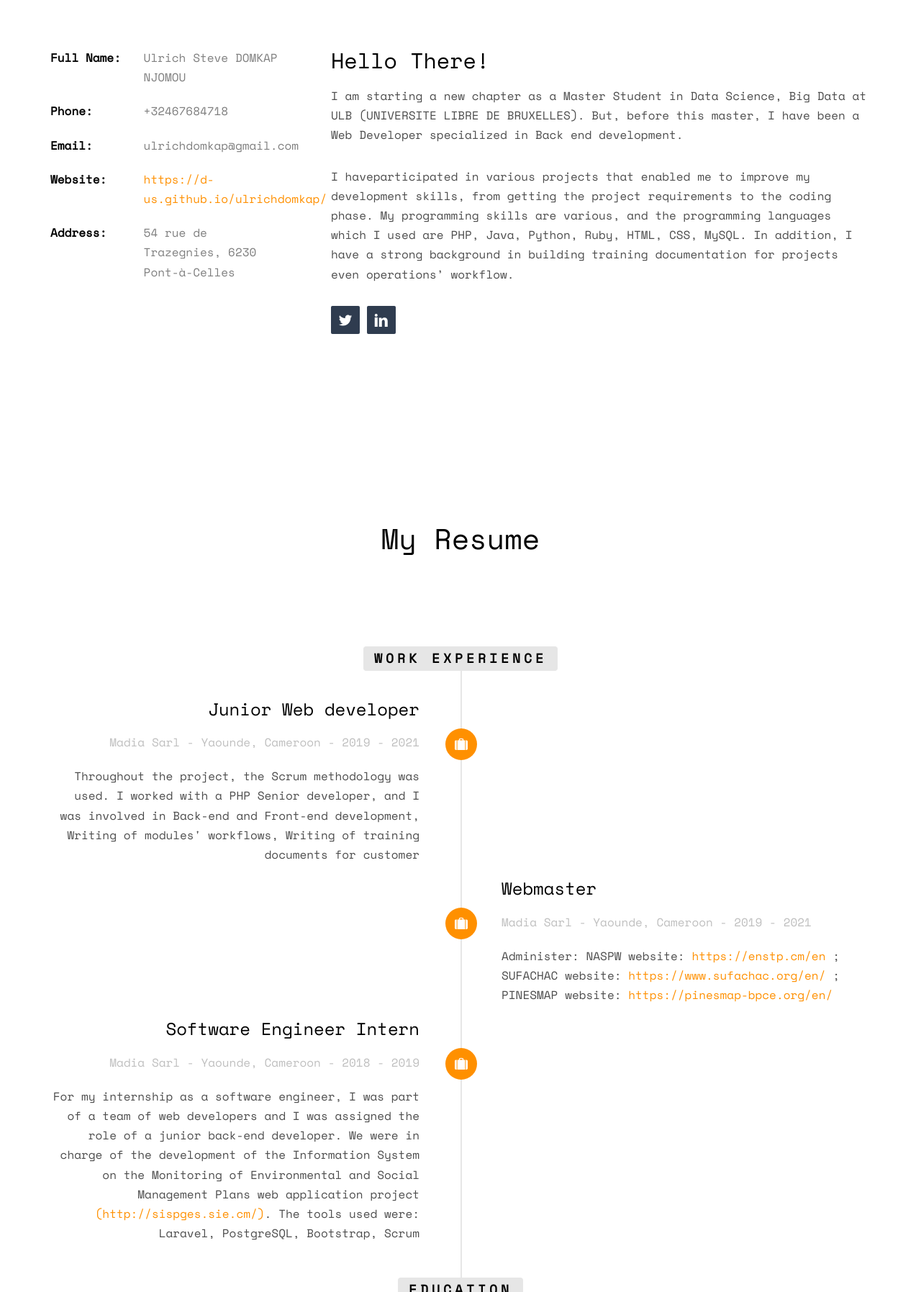
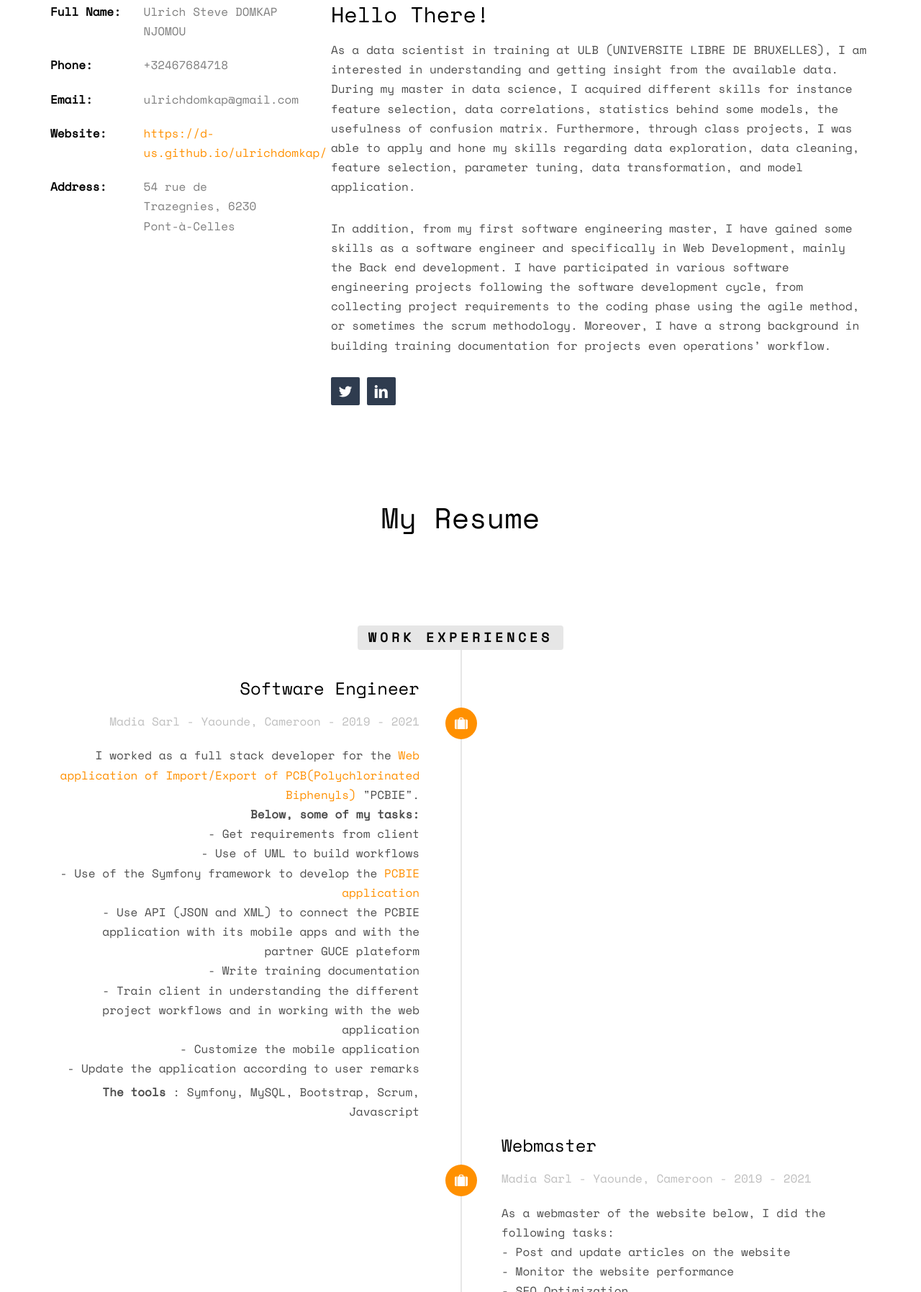
Before and after one commit to D-US/ulrichdomkap, a plain HTML site: page index.html in a window 1280 px wide. Shown: the part 1005-2800 px from the top of the page at 72% size. Drawn offline with nearby package versions, Linux system fonts and the light colour scheme; some packages are replaced by stand-ins of ours; no server answers; files whose address does not match are found by name.

Commit message:
update the CV

```diff
--- a/css/style.css
+++ b/css/style.css
@@ -286,7 +286,7 @@ h1, h2, h3, h4, h5, h6, figure {
 #fh5co-blog,
 #fh5co-pricing,
 #fh5co-contact {
-  padding: 7em 0;
+  padding: 3em 0;/**/
   clear: both;
 }
 @media screen and (max-width: 768px) {
--- a/index.html
+++ b/index.html
@@ -9,19 +9,7 @@
 		<meta name="keywords" content="software engineer, data science, ulrich" />
 		<meta name="author" content="ulrich" />
 
-		<!--
-		//////////////////////////////////////////////////////
 
-		FREE HTML5 TEMPLATE
-		DESIGNED & DEVELOPED by FreeHTML5.co
-
-		Website: 		http://freehtml5.co/
-		Email: 			info@freehtml5.co
-		Twitter: 		http://twitter.com/fh5co
-		Facebook: 		https://www.facebook.com/fh5co
-
-		//////////////////////////////////////////////////////
-		-->
 
 		<!-- Facebook and Twitter integration -->
 		<meta property="og:title" content=""/>
@@ -112,10 +100,14 @@
 				</div>
 				<div class="col-md-8">
 					<h2>Hello There!</h2>
-					<p>I am starting a new chapter as a Master Student in Data Science, Big Data at ULB (UNIVERSITE LIBRE DE BRUXELLES). But, before this master, I have been a Web Developer specialized in Back end development.
+					<p>
+					As a data scientist in training at ULB (UNIVERSITE LIBRE DE BRUXELLES), I am interested in understanding and getting insight from the available data. During my master in data science, I acquired different skills for instance feature selection, data correlations, statistics behind some models, the usefulness of confusion matrix. Furthermore, through class projects, I was able to apply and hone my skills regarding data exploration, data cleaning, feature selection, parameter tuning, data transformation, and model application.
 					</p>
-					<p>I haveparticipated in various projects that enabled me to improve my development skills, from getting the project requirements to the coding phase. My programming skills are various, and the programming languages which I used are PHP, Java, Python, Ruby, HTML, CSS, MySQL. In addition, I have a strong background in building training documentation for projects even operations’ workflow.
+					<p>
+					In addition, from my first software engineering master, I have gained some skills as a software engineer and specifically in Web Development, mainly the Back end development. I have participated in various software engineering projects following the software development cycle, from collecting project requirements to the coding phase using the agile method, or sometimes the scrum methodology. Moreover, I have a strong background in building training documentation for projects even operations’ workflow.
+
 					</p>
+
 					<p>
 						<ul class="fh5co-social-icons">
 							<li><a href="https://twitter.com/Ulrich_DS"><i class="icon-twitter2"></i></a></li>
@@ -144,17 +136,30 @@
 				<div class="col-md-12 col-md-offset-0">
 					<ul class="timeline">
 						<li class="timeline-heading text-center animate-box">
-							<div><h3>Work Experience</h3></div>
+							<div><h3>Work Experiences</h3></div>
 						</li>
 						<li class="animate-box timeline-unverted">
 							<div class="timeline-badge"><i class="icon-suitcase"></i></div>
 							<div class="timeline-panel">
 								<div class="timeline-heading">
-									<h3 class="timeline-title">Junior Web developer</h3>
+									<h3 class="timeline-title"> Software Engineer</h3>
 									<span class="company">Madia Sarl - Yaounde, Cameroon - 2019 - 2021</span>
 								</div>
 								<div class="timeline-body">
-									<p>Throughout the project, the Scrum methodology was used. I worked with a PHP Senior developer, and I was involved in Back-end and Front-end development, Writing of modules' workflows, Writing of training documents for customer</p>
+									<p> I worked as a full stack developer for the <a href="https://pcbieis.sie.cm/"> Web application of Import/Export of PCB(Polychlorinated Biphenyls)</a> "PCBIE". <br>
+
+									<b> Below, some of my tasks:</b><br>
+									- Get requirements from client<br>
+									- Use of UML to build workflows<br>
+									- Use of the Symfony framework to develop the <a href="https://pcbieis.sie.cm/">PCBIE application</a><br>
+									- Use API (JSON and XML) to connect the PCBIE application with its mobile apps and with the partner GUCE plateform<br>
+									- Write training documentation <br>
+									- Train client in understanding the different project workflows and in working with the web application<br>
+									- Customize the mobile application<br>
+									- Update the application according to user remarks<br>
+
+									</p>
+									<p> <b>The tools </b>: Symfony, MySQL, Bootstrap, Scrum, Javascript</p>
 								</div>
 							</div>
 						</li>
@@ -166,10 +171,20 @@
 									<span class="company">Madia Sarl - Yaounde, Cameroon - 2019 - 2021</span>
 								</div>
 								<div class="timeline-body">
-									<p>Administer: NASPW website: <a href='https://enstp.cm/en'> https://enstp.cm/en  </a>; SUFACHAC website: <a href='https://www.sufachac.org/en/ '>  https://www.sufachac.org/en/ </a>;
+									<p>
+										As a webmaster of the website below, I did the following tasks:<br>
+										- Post and update articles on the website<br>
+										- Monitor the website performance<br>
+										- SEO Optimization <br>
+										- Write performance analysis<br>
+										- Manage plugins<br>
+										- Share articles on social networks<br>
+
+										NASPW website: <a href='https://enstp.cm/en'> https://enstp.cm/en  </a>;<br>
+										SUFACHAC website: <a href='https://www.sufachac.org/en/ '>  https://www.sufachac.org/en/ </a>; <br>
 										PINESMAP website: <a href='https://pinesmap-bpce.org/en/'>  https://pinesmap-bpce.org/en/ </a>
 
-										</p>
+									</p>
 								</div>
 							</div>
 						</li>
@@ -181,9 +196,14 @@
 									<span class="company">Madia Sarl - Yaounde, Cameroon - 2018 - 2019</span>
 								</div>
 								<div class="timeline-body">
-									<p>For my internship as a software engineer, I was part of a team of web developers and I was assigned the role of a junior back-end developer. We were in charge of the development of the Information System on the Monitoring of Environmental and Social Management Plans web application project <a href='http://sispges.sie.cm/'> (http://sispges.sie.cm/)</a>. The tools used were: Laravel, PostgreSQL, Bootstrap, Scrum
+									<p> As part of a team of 04 persons, we worked on the development of the Information System on the Monitoring of Environmental and Social Management Plans web application project <a href='http://sispges.sie.cm/'> SISPGES</a>, and I did the following tasks: <br> </p>
+									<p>
+										- Use Laravel to implement the different user stories<br>
+										- Write user manuals<br>
+										- Train the clients on using the SISPGES applications<br>
+									</p>
 
-									</p>
+									<p> <b>The tools </b>: Laravel, PostgreSQL, Bootstrap, Scrum, Javascript </p>
 
 								</div>
 							</div>
@@ -251,7 +271,7 @@
 		</div>
 	</div>
 
-
+	<!----
 	<div id="fh5co-features" class="animate-box">
 		<div class="container">
 			<div class="services-padding">
@@ -341,6 +361,7 @@
 			</div>
 		</div>
 	</div>
+	 -->
 
 	<div id="fh5co-skills" class="animate-box">
 		<div class="container">
@@ -465,6 +486,93 @@
 		</div>
 	</div>
 
+
+	<!----->
+	<div id="fh5co-blog">
+		<div class="container">
+
+			<div class="row animate-box">
+				<div class="col-md-8 col-md-offset-2 text-center fh5co-heading">
+					<h2>Projects</h2>
+					<p>Below, some personal and school projects</p>
+				</div>
+			</div>
+			<div class="row">
+				<div class="col-md-4">
+					<div class="fh5co-blog animate-box">
+						<!--
+						<a href="#" class="blog-bg" style="background-image: url(images/portfolio-1.jpg);"></a>
+						-->
+						<div class="blog-text">
+							<span class="posted_on">ULB - MS-BGDA  2021-2022/ Semester 01 </span>
+							<h4><a href="#">INFO-H600 Computing Foundations of Data Sciences.
+								<br/>
+								<b> Project: Drivers and Zones</b>
+								 </a></h4>
+							<p>For this project, I was part in a group of 04 students. In order to answer the different questions, we use <b> Pyspark</b> and other libraries like <b>Pandas, Shapely</b>. We have worked with a dataset of more than 5 Millions value.</p>
+							<!--
+							<ul class="stuff">
+								<li><i class="icon-heart2"></i>249</li>
+								<li><i class="icon-eye2"></i>308</li>
+								<li><a href="#">Read More<i class="icon-arrow-right22"></i></a></li>
+							</ul>
+							-->
+						</div>
+					</div>
+				</div>
+				<div class="col-md-4">
+					<div class="fh5co-blog animate-box">
+						<!--
+						<a href="#" class="blog-bg" style="background-image: url(images/portfolio-2.jpg);"></a>
+					-->
+						<div class="blog-text">
+							<span class="posted_on">ULB - MS-BGDA  2021-2022/ Semester 01 </span>
+							<h4><a href="#">INFOH423 Data Mining.
+								<br/>
+								<b> Project: Hack my Ride</b>
+								 </a></h4>
+							<p>For each group of 04 students, we worked with the data of stib-mivb that where accessible through their open data portal. We mainly use Python (Pandas) and R in order to load, process, analyze the data. In the course of answering some questions, we use two predictives models: time series and Random forest.</p>
+
+
+						<!--
+							<ul class="stuff">
+								<li><i class="icon-heart2"></i>249</li>
+								<li><i class="icon-eye2"></i>308</li>
+								<li><a href="#">Read More<i class="icon-arrow-right22"></i></a></li>
+							</ul>
+						-->
+						</div>
+					</div>
+				</div>
+				<div class="col-md-4">
+					<div class="fh5co-blog animate-box">
+						<!--
+						<a href="#" class="blog-bg" style="background-image: url(images/portfolio-3.jpg);"></a>
+					-->
+						<div class="blog-text">
+							<span class="posted_on">ULB - MS-BGDA  2021-2022/ Semester 01 </span>
+							<h4><a href="#">INFO-H600 Computing Foundations of Data Sciences.
+								<br/>
+								<b> Assignment: Work with Pandas Nootebook</b>
+								 </a></h4>
+							<p>It was all about learning how to thoroughly used Pandas though a set of interesting exercises.</p>
+							<!--
+							<ul class="stuff">
+								<li><i class="icon-heart2"></i>249</li>
+								<li><i class="icon-eye2"></i>308</li>
+								<li><a href="#">Read More<i class="icon-arrow-right22"></i></a></li>
+							</ul>
+						-->
+						</div>
+					</div>
+				</div>
+			</div>
+		</div>
+	</div>
+
+
+	<!---->
+
 	<div id="fh5co-work" class="fh5co-bg-dark">
 		<div class="container">
 			<div class="row animate-box">
@@ -546,88 +654,6 @@
 		</div>
 	</div>
 
-
-	<div id="fh5co-blog">
-		<div class="container">
-
-			<div class="row animate-box">
-				<div class="col-md-8 col-md-offset-2 text-center fh5co-heading">
-					<h2>Projects</h2>
-					<p>Below, some personal and school projects</p>
-				</div>
-			</div>
-			<div class="row">
-				<div class="col-md-4">
-					<div class="fh5co-blog animate-box">
-						<!--
-						<a href="#" class="blog-bg" style="background-image: url(images/portfolio-1.jpg);"></a>
-						-->
-						<div class="blog-text">
-							<span class="posted_on">ULB - MS-BGDA  2021-2022/ Semester 01 </span>
-							<h4><a href="#">INFO-H600 Computing Foundations of Data Sciences.
-								<br/>
-								<b> Project: Drivers and Zones</b>
-								 </a></h4>
-							<p>For this project, I was part in a group of 04 students. In order to answer the different questions, we use <b> Pyspark</b> and other libraries like <b>Pandas, Shapely</b>. We have worked with a dataset of more than 5 Millions value.</p>
-							<!--
-							<ul class="stuff">
-								<li><i class="icon-heart2"></i>249</li>
-								<li><i class="icon-eye2"></i>308</li>
-								<li><a href="#">Read More<i class="icon-arrow-right22"></i></a></li>
-							</ul>
-							-->
-						</div>
-					</div>
-				</div>
-				<div class="col-md-4">
-					<div class="fh5co-blog animate-box">
-						<!--
-						<a href="#" class="blog-bg" style="background-image: url(images/portfolio-2.jpg);"></a>
-					-->
-						<div class="blog-text">
-							<span class="posted_on">ULB - MS-BGDA  2021-2022/ Semester 01 </span>
-							<h4><a href="#">INFOH423 Data Mining.
-								<br/>
-								<b> Project: Hack my Ride</b>
-								 </a></h4>
-							<p>For each group of 04 students, we worked with the data of stib-mivb that where accessible through their open data portal. We mainly use Python (Pandas) and R in order to load, process, analyze the data. In the course of answering some questions, we use two predictives models: time series and Random forest.</p>
-
-
-						<!--
-							<ul class="stuff">
-								<li><i class="icon-heart2"></i>249</li>
-								<li><i class="icon-eye2"></i>308</li>
-								<li><a href="#">Read More<i class="icon-arrow-right22"></i></a></li>
-							</ul>
-						-->
-						</div>
-					</div>
-				</div>
-				<div class="col-md-4">
-					<div class="fh5co-blog animate-box">
-						<!--
-						<a href="#" class="blog-bg" style="background-image: url(images/portfolio-3.jpg);"></a>
-					-->
-						<div class="blog-text">
-							<span class="posted_on">ULB - MS-BGDA  2021-2022/ Semester 01 </span>
-							<h4><a href="#">INFO-H600 Computing Foundations of Data Sciences.
-								<br/>
-								<b> Assignment: Work with Pandas Nootebook</b>
-								 </a></h4>
-							<p>It was all about learning how to thoroughly used Pandas though a set of interesting exercises.</p>
-							<!--
-							<ul class="stuff">
-								<li><i class="icon-heart2"></i>249</li>
-								<li><i class="icon-eye2"></i>308</li>
-								<li><a href="#">Read More<i class="icon-arrow-right22"></i></a></li>
-							</ul>
-						-->
-						</div>
-					</div>
-				</div>
-			</div>
-		</div>
-	</div>
 
 
 
@@ -749,10 +775,7 @@
 		<div class="container">
 			<div class="row">
 				<div class="col-md-12">
-					<p>&copy; Credit to 2017 Free HTML5 Template. All Rights Reserved.
-						<!--
-						<br>Designed by <a href="http://freehtml5.co" target="_blank">FreeHTML5.co</a> Demo Images: <a href="http://unsplash.com" target="_blank">Unsplash</a></p>
-						-->
+					<p align="center">&copy; Copyrights <script>document.write(new Date().getFullYear())</script>  </p>
 				</div>
 			</div>
 		</div>
```
